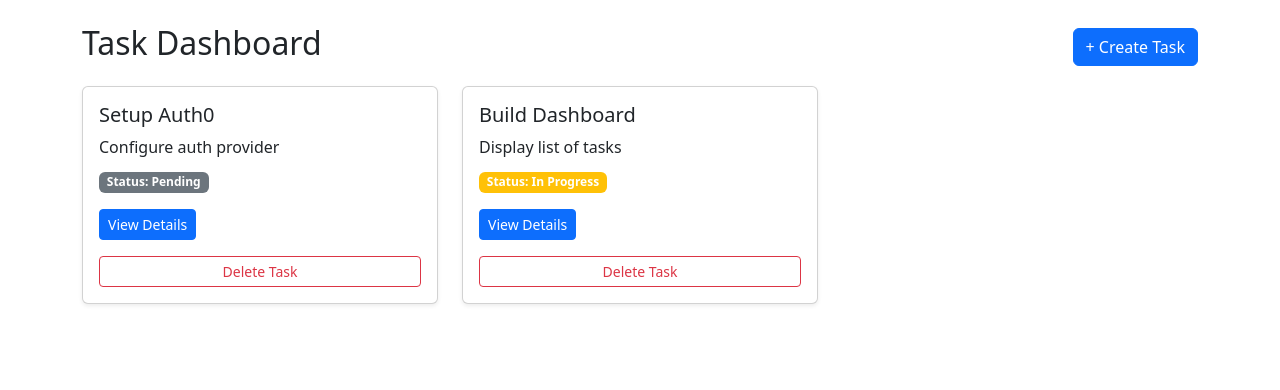
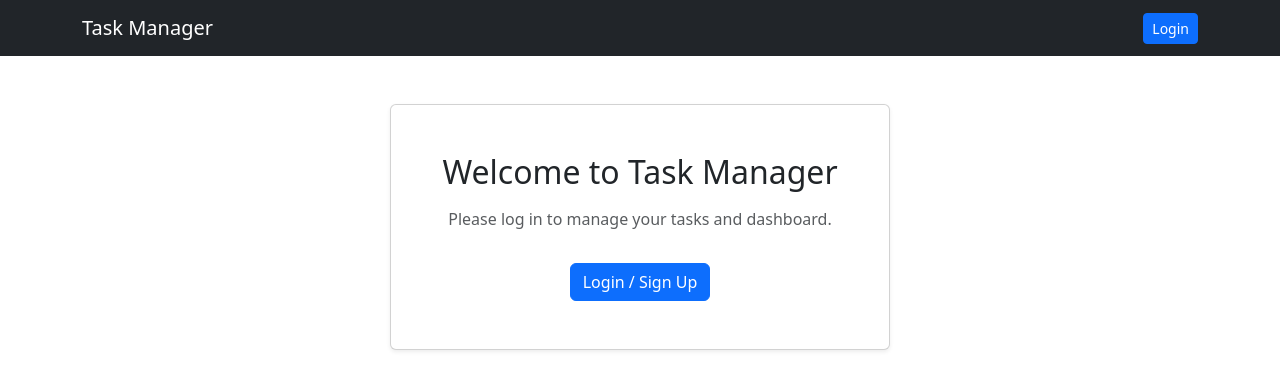
Before and after one commit to al-e-bee/Task-Management-App-TypeScript, a React (Vite) app: page / in a window 1280 px wide. Shown: the top 390 px of the page. Built offline with nearby package versions, Linux system fonts and the light colour scheme.

Commit message:
Added Auth0 for User Authentication and Authorization

```diff
--- a/package.json
+++ b/package.json
@@ -10,6 +10,7 @@
     "preview": "vite preview"
   },
   "dependencies": {
+    "@auth0/auth0-react": "^2.22.1",
     "bootstrap": "^5.3.8",
     "react": "^19.2.8",
     "react-bootstrap": "^2.10.10",
--- a/src/App.tsx
+++ b/src/App.tsx
@@ -1,10 +1,35 @@
+import { useAuth0 } from "@auth0/auth0-react";
+import { Container, Card, Button } from "react-bootstrap";
 import { TaskProvider } from "./context/TaskContext";
 import TaskDashboard from "./components/TaskDashboard";
+import NavigationBar from "./components/Navbar";
 
 function App() {
+  const { isAuthenticated, isLoading, loginWithRedirect } = useAuth0();
   return (
     <TaskProvider>
-      <TaskDashboard />
+      <NavigationBar />
+      {isLoading ? (
+        <Container className="text-center mt-5">
+          <h3>Loading application...</h3>
+        </Container>
+      ) : isAuthenticated ? (
+        <TaskDashboard />
+      ) : (
+        <Container className="mt-5 text-center">
+          <Card className="p-5 shadow-sm mx-auto" style={{ maxWidth: "500px" }}>
+            <h2>Welcome to Task Manager</h2>
+            <p className="text-muted mt-2">
+              Please log in to manage your tasks and dashboard.
+            </p>
+            <div className="mt-3">
+              <Button variant="primary" onClick={() => loginWithRedirect()}>
+                Login / Sign Up
+              </Button>
+            </div>
+          </Card>
+        </Container>
+      )}
     </TaskProvider>
   );
 }
--- /dev/null
+++ b/src/components/Navbar.tsx
@@ -0,0 +1,45 @@
+import { useAuth0 } from "@auth0/auth0-react";
+import { Navbar, Container, Button, Nav } from "react-bootstrap";
+
+const NavigationBar = () => {
+  const { loginWithRedirect, logout, isAuthenticated, user, isLoading } =
+    useAuth0();
+
+  return (
+    <Navbar bg="dark" variant="dark" expand="lg" className="mb-4">
+      <Container>
+        <Navbar.Brand href="#home">Task Manager</Navbar.Brand>
+        <Nav className="ms-auto align-items-center gap-3">
+          {isLoading ? (
+            <span className="text-light">Loading...</span>
+          ) : isAuthenticated ? (
+            <>
+              <span className="text-light me-2">
+                Welcome, <strong>{user?.name || user?.email}</strong>
+              </span>
+              <Button
+                variant="outline-light"
+                size="sm"
+                onClick={() =>
+                  logout({ logoutParams: { returnTo: window.location.origin } })
+                }
+              >
+                Log Out
+              </Button>
+            </>
+          ) : (
+            <Button
+              variant="primary"
+              size="sm"
+              onClick={() => loginWithRedirect()}
+            >
+              Login
+            </Button>
+          )}
+        </Nav>
+      </Container>
+    </Navbar>
+  );
+};
+
+export default NavigationBar;
--- a/src/main.tsx
+++ b/src/main.tsx
@@ -1,11 +1,23 @@
-import { StrictMode } from "react";
-import { createRoot } from "react-dom/client";
+import React from "react";
+import ReactDOM from "react-dom/client";
+import { Auth0Provider } from "@auth0/auth0-react";
 import "bootstrap/dist/css/bootstrap.min.css";
 import "./index.css";
 import App from "./App.tsx";
 
-createRoot(document.getElementById("root")!).render(
-  <StrictMode>
-    <App />
-  </StrictMode>,
+const domain = "dev-g266bpttkphmkocx.us.auth0.com";
+const clientId = "0tloMCOD3cyl255ppwDsRaBInZ7pnkCb";
+
+ReactDOM.createRoot(document.getElementById("root")!).render(
+  <React.StrictMode>
+    <Auth0Provider
+      domain={domain}
+      clientId={clientId}
+      authorizationParams={{
+        redirect_uri: window.location.origin,
+      }}
+    >
+      <App />
+    </Auth0Provider>
+  </React.StrictMode>,
 );
```
Also changed, not shown: 1 other file (tests, documents, lock files or other folders).
